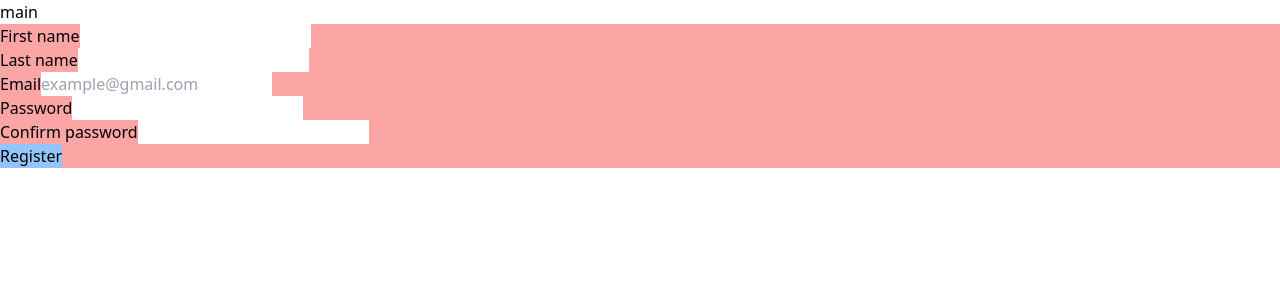
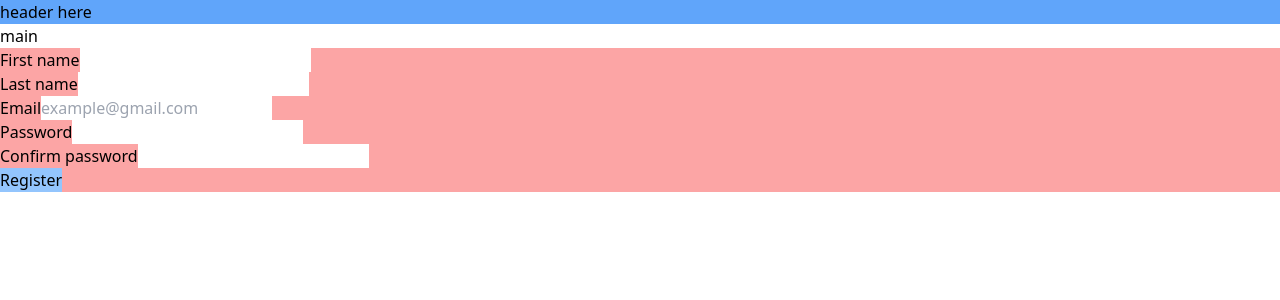
Before and after one commit to Gatinoko/nest-angular-app, an Angular app: page / in a window 1280 px wide. Shown: the top 300 px of the page. Built offline with nearby package versions, Linux system fonts and the light colour scheme.

Commit message:
feat: Created and implemented basic header component

```diff
--- a/src/app/app.component.html
+++ b/src/app/app.component.html
@@ -1,3 +1,4 @@
+<app-header></app-header>
 <main class="main">
   <h1>main</h1>
   <app-registration-form></app-registration-form>
--- a/src/app/app.component.ts
+++ b/src/app/app.component.ts
@@ -1,10 +1,11 @@
 import { Component } from '@angular/core';
 import { RouterOutlet } from '@angular/router';
 import { RegistrationFormComponent } from '../components/registration-form/registration-form.component';
+import { HeaderComponent } from '../components/header/header.component';
 
 @Component({
   selector: 'app-root',
-  imports: [RouterOutlet, RegistrationFormComponent],
+  imports: [RouterOutlet, RegistrationFormComponent, HeaderComponent],
   templateUrl: './app.component.html',
   styleUrl: './app.component.css',
 })
--- /dev/null
+++ b/src/components/header/header.component.css
@@ -0,0 +1,3 @@
+:host {
+  display: block;
+}
--- /dev/null
+++ b/src/components/header/header.component.ts
@@ -0,0 +1,11 @@
+import { ChangeDetectionStrategy, Component } from '@angular/core';
+
+@Component({
+  selector: 'app-header',
+  imports: [],
+  template: `<header class="bg-blue-400">header here</header> `,
+  styleUrl: './header.component.css',
+  changeDetection: ChangeDetectionStrategy.OnPush,
+  standalone: true,
+})
+export class HeaderComponent {}
```
